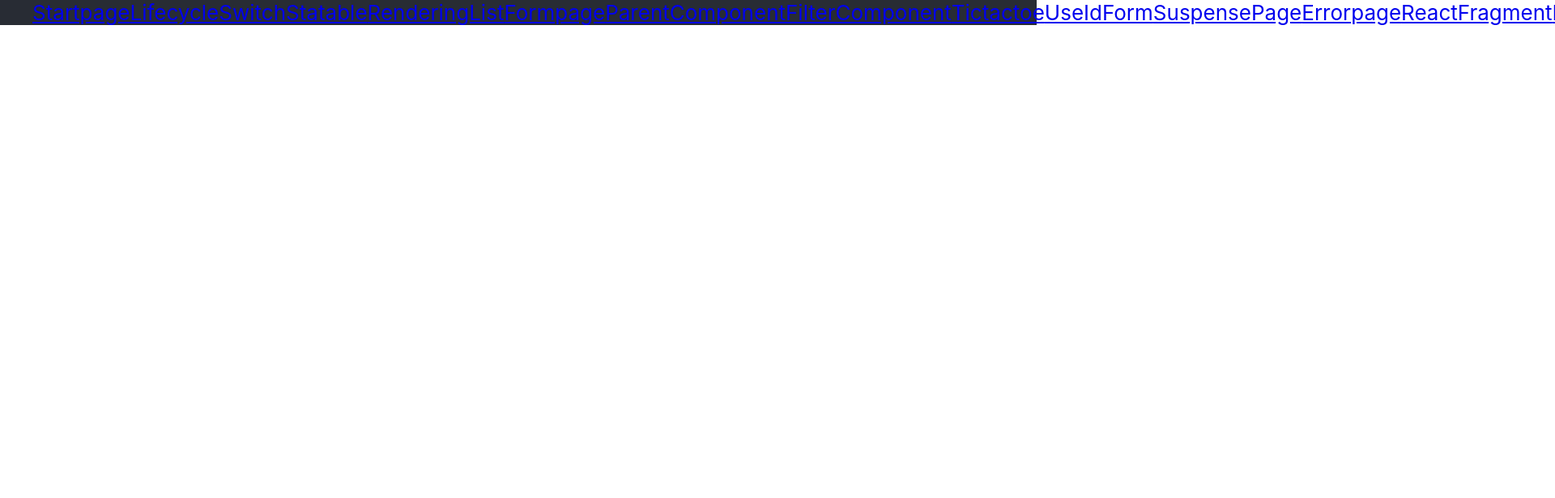
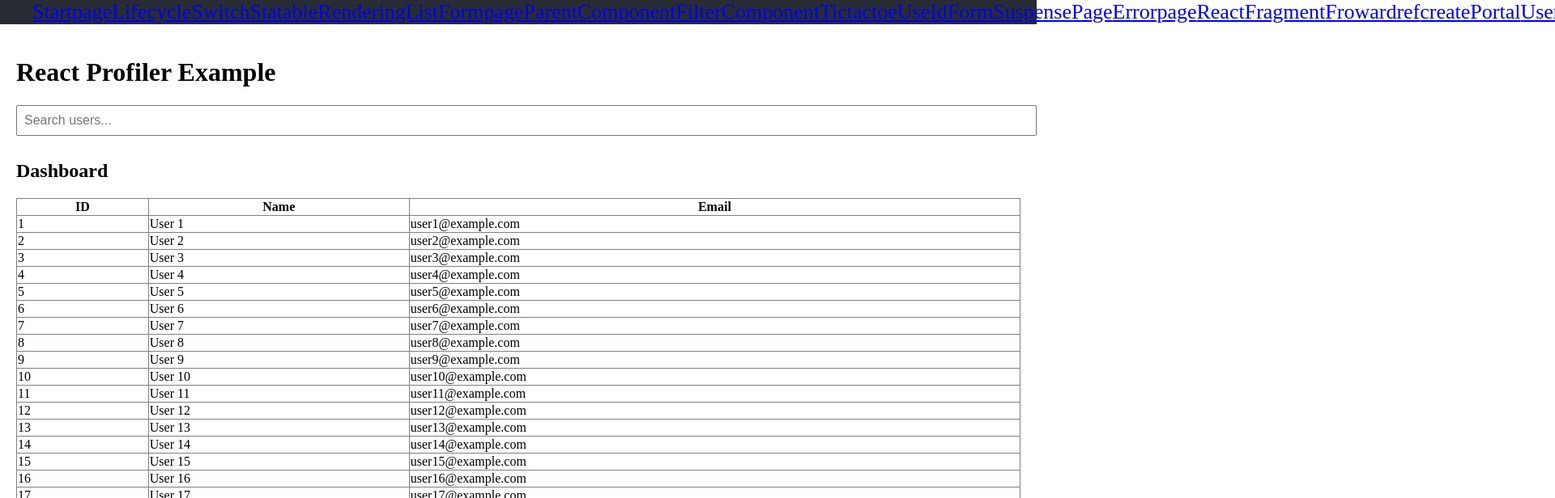
Before and after one commit to LokeshAnand616/MERN, a React (Create React App) app in the folder react/demo/: page /dashboard in a window 1280 px wide. Shown: the top 616 px of the page at 81% size, 1920 px wide, since content can reach past the window. Built offline with nearby package versions, Linux system fonts and the light colour scheme; the HTML template or start-up script is replaced by a standard one.

Commit message:
27th January

```diff
--- a/react/demo/src/App.js
+++ b/react/demo/src/App.js
@@ -1,4 +1,4 @@
-import React, { forwardRef, Suspense } from 'react';
+import React from 'react';
 import { BrowserRouter as Router, Routes, Route, Link } from 'react-router-dom';
 import './App.css';
 
@@ -17,6 +17,9 @@
 import ErrorBoundary from './components/ErrorDemo.js';
 import ReactFragmentExample from './components/ReactfragmentExample.js';
 import ForwardRefExample from './components/Forwardref.js';
+import Modalpage from './components/Modalpage.js';
+import Dashboard from './components/Dashboard.js';
+import RefComponent from './components/RefComponent.js';
 
 
 function App() {
@@ -72,6 +75,12 @@
           <li>
             <Link to='/Forwardref'>Frowardref</Link>
           </li>
+          <li>
+            <Link to='/portal'>createPortal</Link>
+          </li>
+          <li>
+            <Link to='/useref'>Useref</Link>
+          </li>
         </ul>
         <Routes>
           <Route path='/Startpage' element={<Startpage />} />
@@ -93,6 +102,9 @@
           }/>
           <Route path='/Reactfragment' element={<ReactFragmentExample/>}/>
           <Route path='/Forwardref' element={<ForwardRefExample/>}/>
+          <Route path='/portal' element={<Modalpage value={'welcome'}/>}/>
+          <Route path='/dashboard' element={<Dashboard/>}/>
+          <Route path='/useref' element={<RefComponent/>}/>
         </Routes>
       </Router>
     </>
--- /dev/null
+++ b/react/demo/src/components/Dashboard.js
@@ -0,0 +1,93 @@
+import React, { useState, useEffect } from "react";
+
+// Simulate user data
+const fetchUserData = () => {
+  return Array.from({ length: 1000 }, (_, index) => ({
+    id: index + 1,
+    name: `User ${index + 1}`,
+    email: `user${index + 1}@example.com`,
+  }));
+};
+
+function Users({ users }) {
+  return (
+    <div>
+      <h2>Dashboard</h2>
+      <table border="1" style={{ width: "100%", borderCollapse: "collapse" }}>
+        <thead>
+          <tr>
+            <th>ID</th>
+            <th>Name</th>
+            <th>Email</th>
+          </tr>
+        </thead>
+        <tbody>
+          {users.map((user) => (
+            <tr key={user.id}>
+              <td>{user.id}</td>
+              <td>{user.name}</td>
+              <td>{user.email}</td>
+            </tr>
+          ))}
+        </tbody>
+      </table>
+    </div>
+  );
+}
+
+function Dashboard() {
+  const [users, setUsers] = useState([]);
+  const [search, setSearch] = useState("");
+
+  // Fetch user data on mount
+  useEffect(() => {
+    setUsers(fetchUserData());
+  }, []);
+
+  // Callback function for Profiler
+  const onRenderCallback = (
+    id, // Profiler tree id
+    phase, // "mount" or "update"
+    actualDuration, // Time spent rendering the Profiler and its descendants
+    baseDuration, // Estimated time to render without memoization
+    startTime, // When React started rendering this update
+    commitTime, // When React committed this update
+    interactions // Interactions involved in this update
+  ) => {
+    console.log(`Profiler ID: ${id}`);
+    console.log(`Phase: ${phase}`);
+    console.log(`Actual Duration: ${actualDuration}ms`);
+    console.log(`Base Duration: ${baseDuration}ms`);
+    console.log(`Start Time: ${startTime}ms`);
+    console.log(`Commit Time: ${commitTime}ms`);
+    console.log(`Interactions:`, interactions);
+  };
+
+  // Filter users based on search input
+  const filteredUsers = users.filter((user) =>
+    user.name.toLowerCase().includes(search.toLowerCase())
+  );
+
+  return (
+    <div style={{ padding: "20px" }}>
+      <h1>React Profiler Example</h1>
+      <input
+        type="text"
+        placeholder="Search users..."
+        value={search}
+        onChange={(e) => setSearch(e.target.value)}
+        style={{
+          padding: "8px",
+          fontSize: "16px",
+          marginBottom: "10px",
+          width: "100%",
+        }}
+      />
+      <React.Profiler id="Dashboard" onRender={onRenderCallback}>
+        <Users users={filteredUsers} />
+      </React.Profiler>
+    </div>
+  );
+}
+
+export default Dashboard;
--- /dev/null
+++ b/react/demo/src/components/Modal.js
@@ -0,0 +1,23 @@
+import React,{ useEffect} from "react";
+import ReactDOM from 'react-dom'
+
+function Modal({value,fn}){
+    const newElement = document.createElement('div');
+    useEffect(()=>{
+        newElement.id='root-div';
+        document.body.appendChild(newElement);
+        return()=>{
+            document.body.removeChild(newElement);
+        }
+    },[newElement]);
+
+    return ReactDOM.createPortal(
+        <>
+        <div className="modal" style={{ border: '2px solid black', width: '200px', height: '200px' }}>{value}</div>
+        <span onClick={()=>{fn(false)}}>x</span>
+        </>,
+        newElement
+    );
+}
+
+export default Modal;
--- /dev/null
+++ b/react/demo/src/components/Modalpage.js
@@ -0,0 +1,16 @@
+import Modal from "./Modal";
+import { useState } from "react";
+function Modalpage(){
+    const [viewer , setModal] = useState(false);
+    function handleClick(){
+        setModal(!viewer);
+    }
+    return(
+        <>
+            <button onClick={handleClick}>modal </button>
+            {viewer?<Modal value={'welcome'} fn={setModal}/>:<h1>click the button</h1>}
+        </>
+    );
+}
+
+export default Modalpage
--- /dev/null
+++ b/react/demo/src/components/RefComponent.js
@@ -0,0 +1,14 @@
+import { useRef } from "react";
+import SearchButton from "./SearchButton";
+import SearchComponent from "./SearchComponent";
+function RefComponent(){
+    const searchInput = useRef(null);
+    return(
+        <>
+            <SearchComponent refvalue={searchInput}/>
+            <SearchButton onClick={()=>{searchInput.current.focus()}} />
+        </>
+    );
+}
+
+export default RefComponent;
--- /dev/null
+++ b/react/demo/src/components/SearchButton.js
@@ -0,0 +1,9 @@
+function SearchButton({onClick}){
+    return(
+        <>
+            <button onClick={onClick}>Search</button>
+        </>
+    );
+}
+
+export default SearchButton;
--- /dev/null
+++ b/react/demo/src/components/SearchComponent.js
@@ -0,0 +1,10 @@
+function SearchComponent({refvalue}){
+    return(
+        <>
+            <label htmlFor="search">Search</label>
+            <input type="search" id="search" ref={refvalue}></input>
+        </>
+    );
+}
+
+export default SearchComponent;
--- a/react/demo/src/index.css
+++ b/react/demo/src/index.css
@@ -1,13 +1,3 @@
 body {
   margin: 0;
-  font-family: -apple-system, BlinkMacSystemFont, 'Segoe UI', 'Roboto', 'Oxygen',
-    'Ubuntu', 'Cantarell', 'Fira Sans', 'Droid Sans', 'Helvetica Neue',
-    sans-serif;
-  -webkit-font-smoothing: antialiased;
-  -moz-osx-font-smoothing: grayscale;
 }
-
-code {
-  font-family: source-code-pro, Menlo, Monaco, Consolas, 'Courier New',
-    monospace;
-}
```
